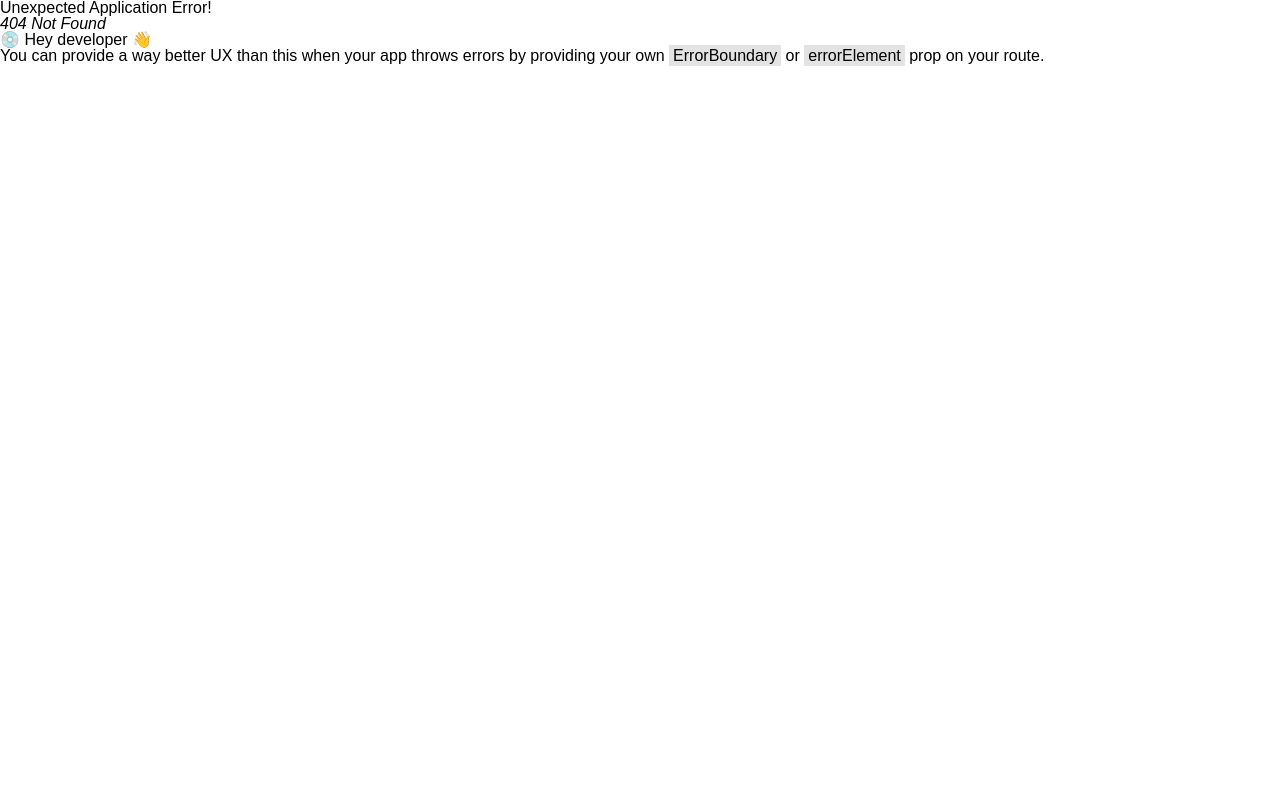
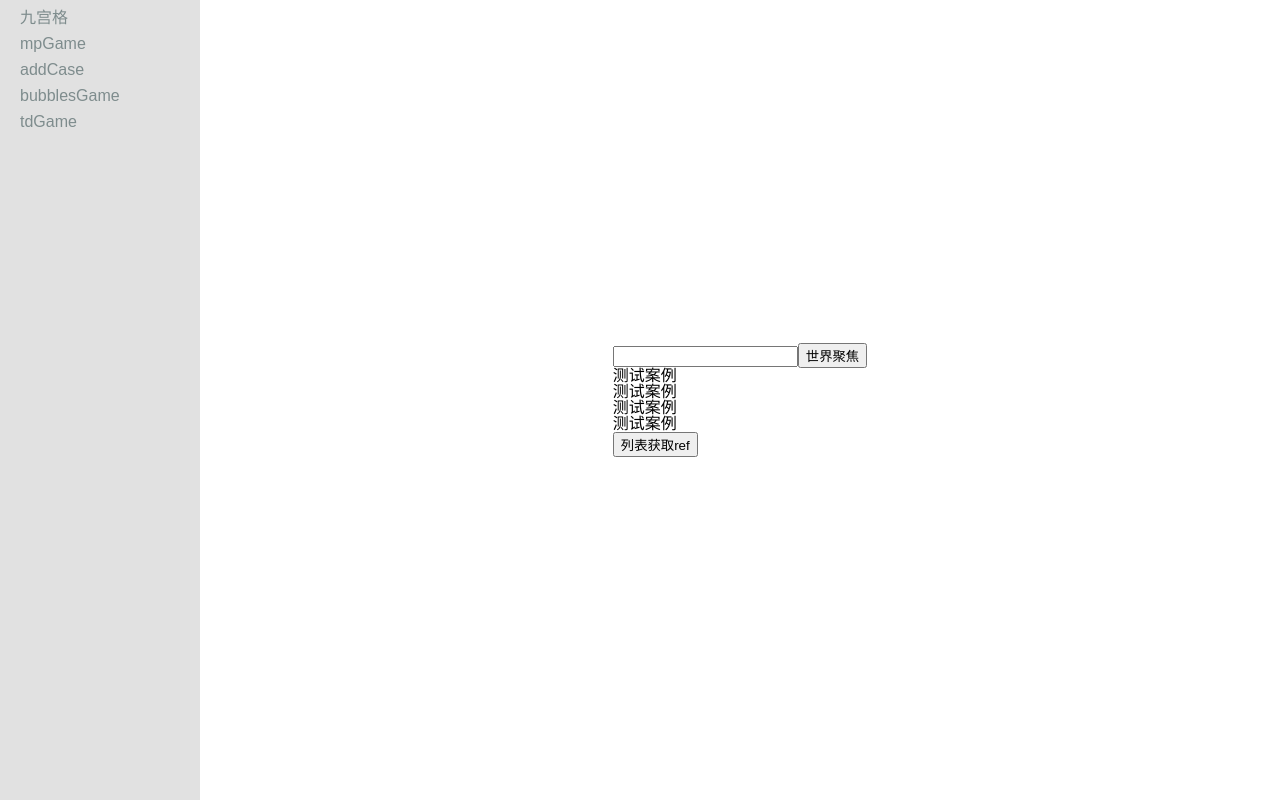
Before and after one commit to junpang-bob/lemon_games, a React (Vite) app: page /tdGame in a window 1280 px wide. Before the commit this address had no page. Built offline with nearby package versions, Linux system fonts and the light colour scheme.

Commit message:
today test
ref and effect learn test

```diff
--- /dev/null
+++ b/src/pages/game/BubblesGame/BubblesGame.tsx
@@ -0,0 +1,37 @@
+
+import { useDelayedValue } from "./hooks/useDelayedValue";
+import { usePointerPosition } from "./hooks/usePointerPosition";
+
+function BubblesGame() {
+  const pos1 = usePointerPosition();
+  const pos2 = useDelayedValue(pos1, 100);
+  const pos3 = useDelayedValue(pos2, 200);
+  const pos4 = useDelayedValue(pos3, 100);
+  const pos5 = useDelayedValue(pos4, 50);
+  return <>
+    <div>
+      <Dot position={pos1} opacity={1} />
+      <Dot position={pos2} opacity={0.8} />
+      <Dot position={pos3} opacity={0.6} />
+      <Dot position={pos4} opacity={0.4} />
+      <Dot position={pos5} opacity={0.2} />
+    </div>
+  </>
+}
+function Dot({ position, opacity }: { position: { x: number, y: number }, opacity: number }) {
+  return (
+    <div style={{
+      position: 'absolute',
+      backgroundColor: 'pink',
+      borderRadius: '50%',
+      opacity,
+      transform: `translate(${position.x}px, ${position.y}px)`,
+      pointerEvents: 'none',
+      left: -20,
+      top: -20,
+      width: 40,
+      height: 40,
+    }} />
+  );
+}
+export default BubblesGame
--- /dev/null
+++ b/src/pages/game/BubblesGame/hooks/useDelayedValue.ts
@@ -0,0 +1,14 @@
+import { useEffect, useState } from "react";
+
+function useDelayedValue(value: { x: number, y: number }, delay: number) {
+  const [delayedValue, setDelayedValue] = useState(value);
+
+  useEffect(() => {
+    setTimeout(() => {
+      setDelayedValue(value);
+    }, delay);
+  }, [value, delay]);
+
+  return delayedValue;
+}
+export { useDelayedValue }
--- /dev/null
+++ b/src/pages/game/BubblesGame/hooks/usePointerPosition.ts
@@ -0,0 +1,14 @@
+import { useEffect, useState } from "react";
+
+function usePointerPosition() {
+  const [position, setPosition] = useState({ x: 0, y: 0 });
+  useEffect(() => {
+    function handleMove(e: PointerEvent) {
+      setPosition({ x: e.clientX, y: e.clientY })
+    }
+    window.addEventListener('pointermove', handleMove);
+    return () => window.removeEventListener('pointermove', handleMove)
+  }, [])
+  return position
+}
+export { usePointerPosition }
--- a/src/pages/game/Game.tsx
+++ b/src/pages/game/Game.tsx
@@ -12,6 +12,8 @@
           <div style={{ marginBottom: '10px' }}><Link to="/xogame">九宫格</Link></div>
           <div style={{ marginBottom: '10px' }}> <Link to="/mpgame">mpGame</Link></div>
           <div style={{ marginBottom: '10px' }}> <Link to="/addGame">addCase</Link></div>
+          <div style={{ marginBottom: '10px' }}> <Link to="/bubblesGame">bubblesGame</Link></div>
+          <div style={{ marginBottom: '10px' }}> <Link to="/tdGame">tdGame</Link></div>
         </div>
         <div className={`${styles.gameContainer} lemon_center`}>
           <LevelContext.Provider value={level + 3}>
--- /dev/null
+++ b/src/pages/game/TDGame/TDGame.tsx
@@ -0,0 +1,56 @@
+import { MutableRefObject, useRef } from "react"
+
+const list = [
+  {
+    td: 12,
+  },
+  {
+    td: 13,
+  },
+  {
+    td: 14,
+  },
+  {
+    td: 15,
+  }
+]
+
+function TDGame() {
+  const testInputRef: MutableRefObject<HTMLInputElement | null> = useRef(null)
+  const itemsRef: MutableRefObject<Map<number, HTMLLIElement> | null> = useRef(null);
+
+  function handleClick() {
+    testInputRef.current?.focus()
+  }
+  function getMap() {
+    if (!itemsRef.current) {
+      // 首次运行时初始化 Map。
+      itemsRef.current = new Map();
+    }
+    return itemsRef.current;
+  }
+
+  function handleListClick() {
+    console.log(itemsRef.current);
+  }
+  return <div>
+    <div>
+      <input type="text" ref={testInputRef} />
+      <button onClick={handleClick}>世界聚焦</button>
+    </div>
+    <div>
+      <ul>
+        {list.map(item => {
+          return <li key={item.td} ref={(node) => {
+            const map = getMap()
+            if (node) map.set(item.td, node)
+            else map.delete(item.td)
+          }}>测试案例</li>
+        })}
+      </ul>
+      <button onClick={handleListClick}>列表获取ref</button>
+    </div>
+  </div>
+}
+
+export default TDGame
```
Also changed, not shown: src/main.tsx (+11 -0 lines).
